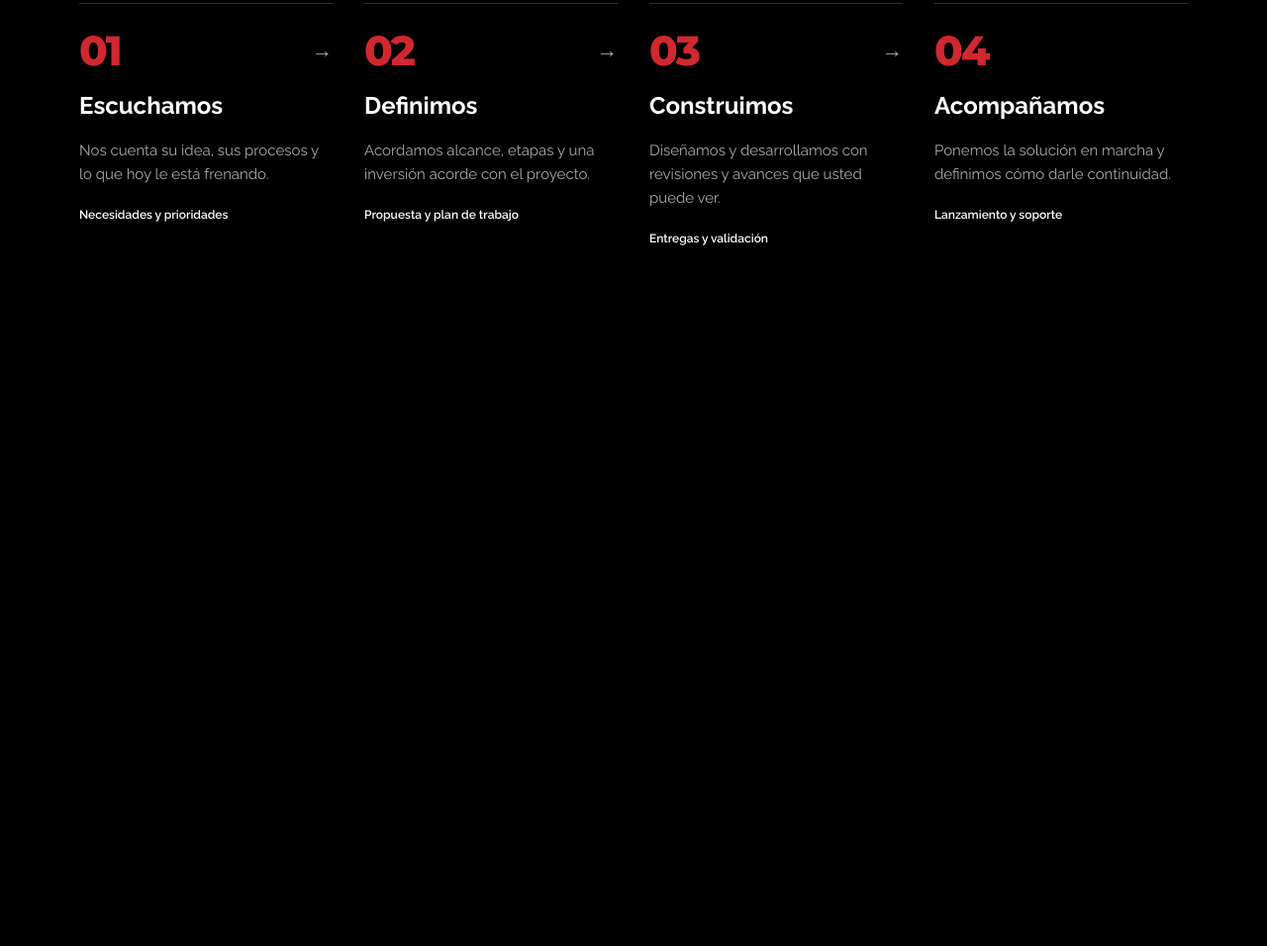
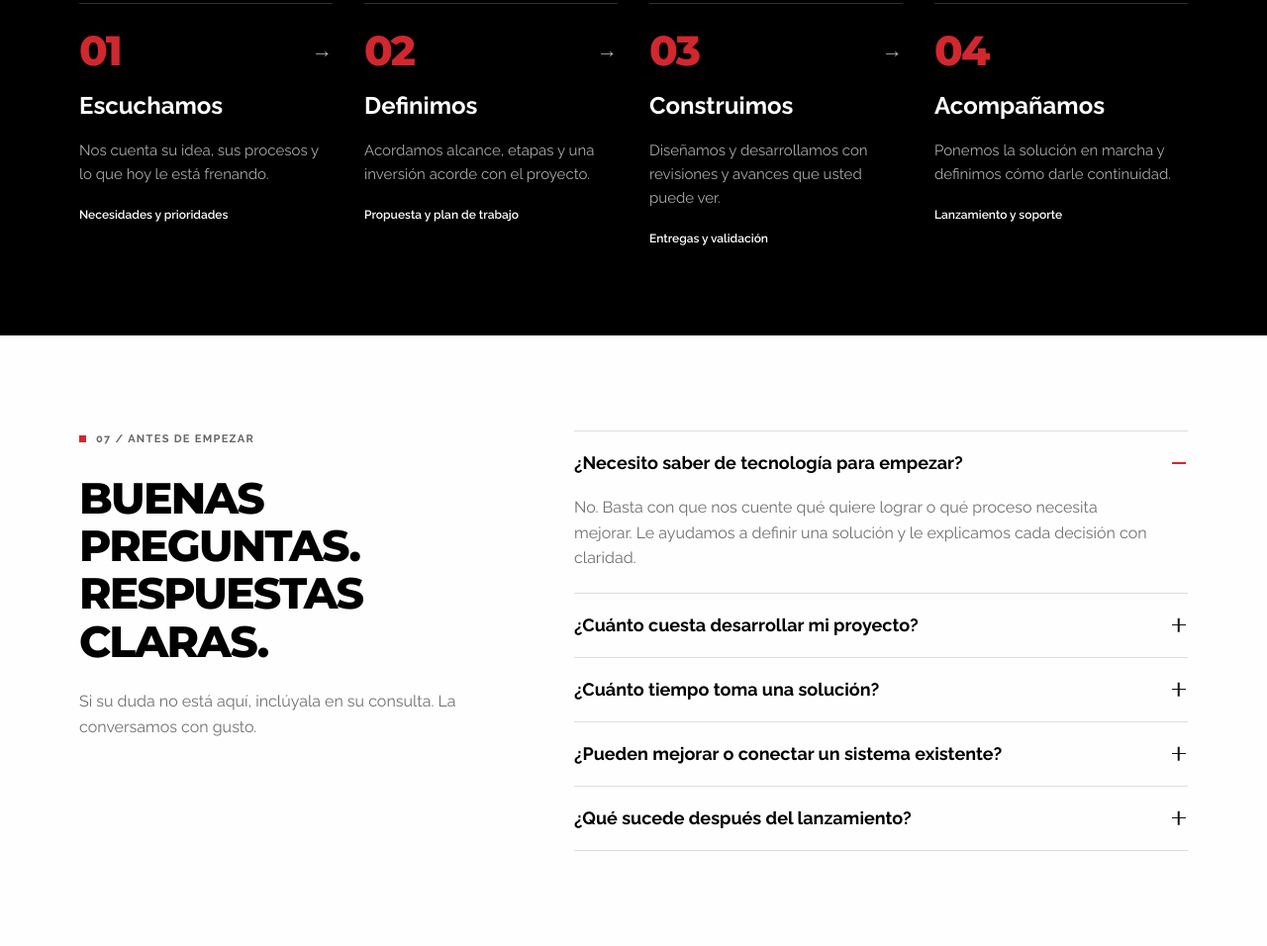
Before and after one commit to ZTS-Company/ZTS-Company, an Astro site: page / in a window 1280 px wide. Shown: the part 3470-4426 px from the top of the page at 99% size. Before the commit the page ends 3809 px from the top, so only its background shows below. Built offline with nearby package versions, Linux system fonts and the light colour scheme; Astro itself is replaced by a stand-in of ours.

Commit message:
feat: Faq

```diff
--- a/astro.config.mjs
+++ b/astro.config.mjs
@@ -1,3 +1,5 @@
 import { defineConfig } from 'astro/config';
 
-export default defineConfig({});
+export default defineConfig({
+  devToolbar: {enabled: false}
+});
--- a/src/data/home.ts
+++ b/src/data/home.ts
@@ -48,3 +48,26 @@ export const workSteps = [
   { number: '03', title: 'Construimos', description: 'Diseñamos y desarrollamos con revisiones y avances que usted puede ver.', outcome: 'Entregas y validación' },
   { number: '04', title: 'Acompañamos', description: 'Ponemos la solución en marcha y definimos cómo darle continuidad.', outcome: 'Lanzamiento y soporte' },
 ] as const;
+
+export const frequentlyAskedQuestions = [
+  {
+    question: '¿Necesito saber de tecnología para empezar?',
+    description: 'No. Basta con que nos cuente qué quiere lograr o qué proceso necesita mejorar. Le ayudamos a definir una solución y le explicamos cada decisión con claridad.',
+  },
+  {
+    question: '¿Cuánto cuesta desarrollar mi proyecto?',
+    description: 'Depende del alcance, las funcionalidades y las integraciones que necesite. Primero entendemos su objetivo y después le presentamos una propuesta clara, con etapas e inversión estimada.',
+  },
+  {
+    question: '¿Cuánto tiempo toma una solución?',
+    description: 'El plazo depende del tipo de solución y su alcance. Definimos un plan de trabajo por etapas y le compartimos avances para que sepa qué esperar durante el proceso.',
+  },
+  {
+    question: '¿Pueden mejorar o conectar un sistema existente?',
+    description: 'Sí. Revisamos las herramientas y procesos que ya utiliza para identificar cómo mejorarlos o conectarlos con una solución nueva.',
+  },
+  {
+    question: '¿Qué sucede después del lanzamiento?',
+    description: 'Podemos acordar soporte y mantenimiento para atender ajustes, mantener la solución funcionando y acompañar su evolución.',
+  },
+] as const;
--- a/src/pages/index.astro
+++ b/src/pages/index.astro
@@ -7,9 +7,10 @@ import Services from '../sections/Services.astro';
 import Solutions from '../sections/Solutions.astro';
 import Examples from '../sections/Examples.astro';
 import WorkProcess from '../sections/WorkProcess.astro';
+import Faq from '../sections/Faq.astro';
 ---
 
 <BaseLayout>
     <Navigation />
-    <main><HeroContent /><WorkingPrinciples /><Services /><Solutions /><Examples /><WorkProcess /></main>
+    <main><HeroContent /><WorkingPrinciples /><Services /><Solutions /><Examples /><WorkProcess /><Faq /></main>
 </BaseLayout>
--- /dev/null
+++ b/src/sections/Faq.astro
@@ -0,0 +1,46 @@
+---
+import { frequentlyAskedQuestions } from '../data/home';
+---
+
+<section class="faq" id="preguntas-frecuentes" aria-labelledby="faq-title">
+  <div class="faq__inner">
+    <header class="faq__intro">
+      <p class="faq__eyebrow"><span></span>07 / ANTES DE EMPEZAR</p>
+      <h2 id="faq-title">BUENAS<br />PREGUNTAS.<br />RESPUESTAS<br />CLARAS.</h2>
+      <p class="faq__description">Si su duda no está aquí, inclúyala en su consulta. La conversamos con gusto.</p>
+    </header>
+    <div class="faq__list">
+      {frequentlyAskedQuestions.map((item, index) => (
+        <details class="faq-item" open={index === 0}>
+          <summary class="faq-item__question">
+            <span>{item.question}</span>
+            <span class="faq-item__toggle" aria-hidden="true"></span>
+          </summary>
+          <div class="faq-item__answer"><p>{item.description}</p></div>
+        </details>
+      ))}
+    </div>
+  </div>
+</section>
+
+<style>
+  .faq{background:#fefefe;color:#000;padding:96px var(--space-container-x)}
+  .faq__inner{max-width:1280px;margin-inline:auto;display:grid;grid-template-columns:400px minmax(0,1fr);gap:100px;align-items:start}
+  .faq__eyebrow{display:flex;align-items:center;gap:10px;color:#666;font-size:11px;font-weight:700;letter-spacing:.12em;margin-bottom:26px}
+  .faq__eyebrow span{width:7px;height:7px;background:var(--color-primary);display:inline-block}
+  .faq h2{font-size:44px;font-weight:900;letter-spacing:-.04em;line-height:1.1}
+  .faq__description{font-size:16px;line-height:1.6;color:#707070;margin-top:24px;max-width:390px}
+  .faq__list{width:100%}
+  .faq-item{border-top:1px solid #ddd}
+  .faq-item:last-child{border-bottom:1px solid #ddd}
+  .faq-item__question{display:flex;justify-content:space-between;align-items:center;gap:24px;min-height:64px;list-style:none;cursor:pointer;font-size:18px;font-weight:700;line-height:1.4}
+  .faq-item__question::-webkit-details-marker{display:none}
+  .faq-item__toggle{position:relative;flex:none;width:16px;height:16px}
+  .faq-item__toggle:before,.faq-item__toggle:after{content:'';position:absolute;left:0;top:7px;width:14px;height:1.5px;background:#111;transition:transform .2s,background .2s}
+  .faq-item__toggle:after{transform:rotate(90deg)}
+  .faq-item[open] .faq-item__toggle:before,.faq-item[open] .faq-item__toggle:after{background:var(--color-primary)}
+  .faq-item[open] .faq-item__toggle:after{transform:rotate(0)}
+  .faq-item__answer{padding:0 30px 22px 0;color:#707070;font-size:16px;line-height:1.6}
+  @media(max-width:900px){.faq{padding-block:72px}.faq__inner{grid-template-columns:1fr;gap:40px}.faq h2 br{display:none}.faq__description{max-width:520px}}
+  @media(max-width:560px){.faq{padding-block:56px}.faq h2{font-size:36px}.faq-item__question{font-size:16px;min-height:60px}.faq-item__answer{font-size:14px}}
+</style>
```
